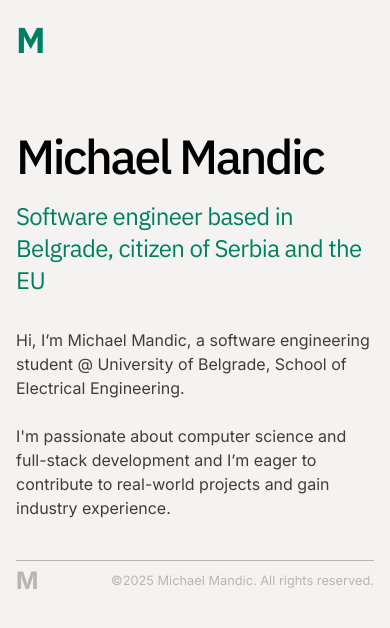
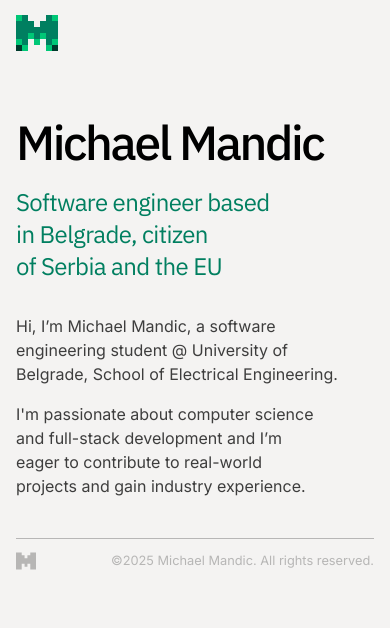
Before and after one commit to michaelmandic/personal-website, an Astro site: page / in a window 390 px wide. Built offline with nearby package versions, Linux system fonts and the light colour scheme; Astro itself is replaced by a stand-in of ours.

Commit message:
changed navbar and footer

```diff
--- a/src/components/Footer.astro
+++ b/src/components/Footer.astro
@@ -1,7 +1,21 @@
 <footer class="mt-10 text-black/25 dark:text-white/25">
   <hr class="text-black/25 dark:text-white/25" />
-  <div class="flex items-center justify-between py-1">
-    <span class="text-2xl font-bold">M</span>
-    <small>©2025 Michael Mandic. All rights reserved.</small>
+  <div class="flex items-center justify-between py-3 gap-3">
+    <div>
+      <svg
+        width="20"
+        height="20"
+        viewBox="0 0 7 6"
+        fill="currentColor"
+        xmlns="http://www.w3.org/2000/svg"
+      >
+        <path
+          d="M2 1H3V2H4V1H5V0H7V6H5V4H4V5H3V4H2V6H0V0H2V1Z"
+          fill="currentColor"></path>
+      </svg>
+    </div>
+    <small class="text-end text-balance"
+      >©2025 Michael Mandic. All rights reserved.</small
+    >
   </div>
 </footer>
--- a/src/components/NavBar.astro
+++ b/src/components/NavBar.astro
@@ -1,12 +1,49 @@
 <nav
-  class="w-full flex flex-row justify-between items-center py-5 font-display"
+  class="w-full flex flex-row justify-between items-center py-3 md:py-5 font-display"
 >
   <div id="nav-links">
-    <a
-      id="logo"
-      href="/"
-      class="dark:text-green-3 text-green-5 font-bold text-4xl">M</a
-    >
+    <a id="logo" href="/">
+      <svg
+        class="dark:hidden"
+        width="42"
+        height="42"
+        viewBox="0 0 7 6"
+        fill="none"
+        xmlns="http://www.w3.org/2000/svg"
+      >
+        <path d="M2 1H3V2H4V1H5V0H7V6H5V4H4V5H3V4H2V6H0V0H2V1Z" fill="#007F60"
+        ></path>
+        <path d="M3 4H4V5H3V4Z" fill="#00C777"></path>
+        <path d="M2 3H3V4H2V3Z" fill="#00C777"></path>
+        <path d="M4 3H5V4H4V3Z" fill="#00C777"></path>
+        <path d="M7 6H5V5H6V4H7V6Z" fill="#00C777"></path>
+        <path d="M0 6H2V5H1V4H0V6Z" fill="#00C777"></path>
+        <path d="M6 5H7V6H6V5Z" fill="#003A2C"></path>
+        <path d="M6 0H7V1H6V0Z" fill="#00C777"></path>
+        <path d="M0 5H1V6H0V5Z" fill="#003A2C"></path>
+        <path d="M0 0H1V1H0V0Z" fill="#00C777"></path>
+      </svg>
+      <svg
+        class="hidden dark:inline"
+        width="42"
+        height="42"
+        viewBox="0 0 7 6"
+        fill="none"
+        xmlns="http://www.w3.org/2000/svg"
+      >
+        <path d="M2 1H3V2H4V1H5V0H7V6H5V4H4V5H3V4H2V6H0V0H2V1Z" fill="#4BF678"
+        ></path>
+        <path d="M3 4H4V5H3V4Z" fill="#00C777"></path>
+        <path d="M2 3H3V4H2V3Z" fill="#00C777"></path>
+        <path d="M4 3H5V4H4V3Z" fill="#00C777"></path>
+        <path d="M7 6H5V5H6V4H7V6Z" fill="#00C777"></path>
+        <path d="M0 6H2V5H1V4H0V6Z" fill="#00C777"></path>
+        <path d="M6 5H7V6H6V5Z" fill="#C0FFA6"></path>
+        <path d="M6 0H7V1H6V0Z" fill="#00C777"></path>
+        <path d="M0 5H1V6H0V5Z" fill="#C0FFA6"></path>
+        <path d="M0 0H1V1H0V0Z" fill="#00C777"></path>
+      </svg>
+    </a>
     <ol></ol>
   </div>
   <div id="nav-icons"></div>
--- a/src/pages/404.astro
+++ b/src/pages/404.astro
@@ -9,7 +9,7 @@ import BaseLayout from "../layouts/BaseLayout.astro";
     Page Not Found
   </p>
   <p class="dark:text-white/75 text-black/75">
-    The page you're trying to access does not exist.<br />Check if you made a
+    The page you're trying to access does not exist, please check if you made a
     typo or go to the home page.
   </p>
 </BaseLayout>
--- a/src/pages/index.astro
+++ b/src/pages/index.astro
@@ -4,14 +4,16 @@ import BaseLayout from "../layouts/BaseLayout.astro";
 
 <BaseLayout pageTitle="Michael Mandic">
   <p
-    class="text-2xl text-green-5 dark:text-green-3 font-display tracking-tight mb-8 font-normal"
+    class="text-2xl text-green-5 dark:text-green-3 font-display tracking-tight mb-8 font-normal text-balance"
   >
     Software engineer based in Belgrade, citizen of Serbia and the EU
   </p>
-  <p class="dark:text-white/75 text-black/75">
+  <p class="dark:text-white/75 text-black/75 text-balance mb-4">
     Hi, I’m Michael Mandic, a software engineering student @ University of
-    Belgrade, School of Electrical Engineering.<br /><br />I'm passionate about
-    computer science and full-stack development and I’m eager to contribute to
-    real-world projects and gain industry experience.
+    Belgrade, School of Electrical Engineering.
+  </p>
+  <p class="dark:text-white/75 text-black/75 text-balance mb-4">
+    I'm passionate about computer science and full-stack development and I’m
+    eager to contribute to real-world projects and gain industry experience.
   </p>
 </BaseLayout>
--- a/src/styles/global.css
+++ b/src/styles/global.css
@@ -25,6 +25,7 @@ body {
   font-optical-sizing: auto;
   font-weight: 400;
   font-style: normal;
+  text-wrap: balance;
 
   background-color: var(--color-off-white);
   color: black;
```
Also changed, not shown: public/logodark.svg (deleted), public/mlogodark.svg (added), public/mlogolight.svg (added), public/mlogomonochrome.svg (added).
